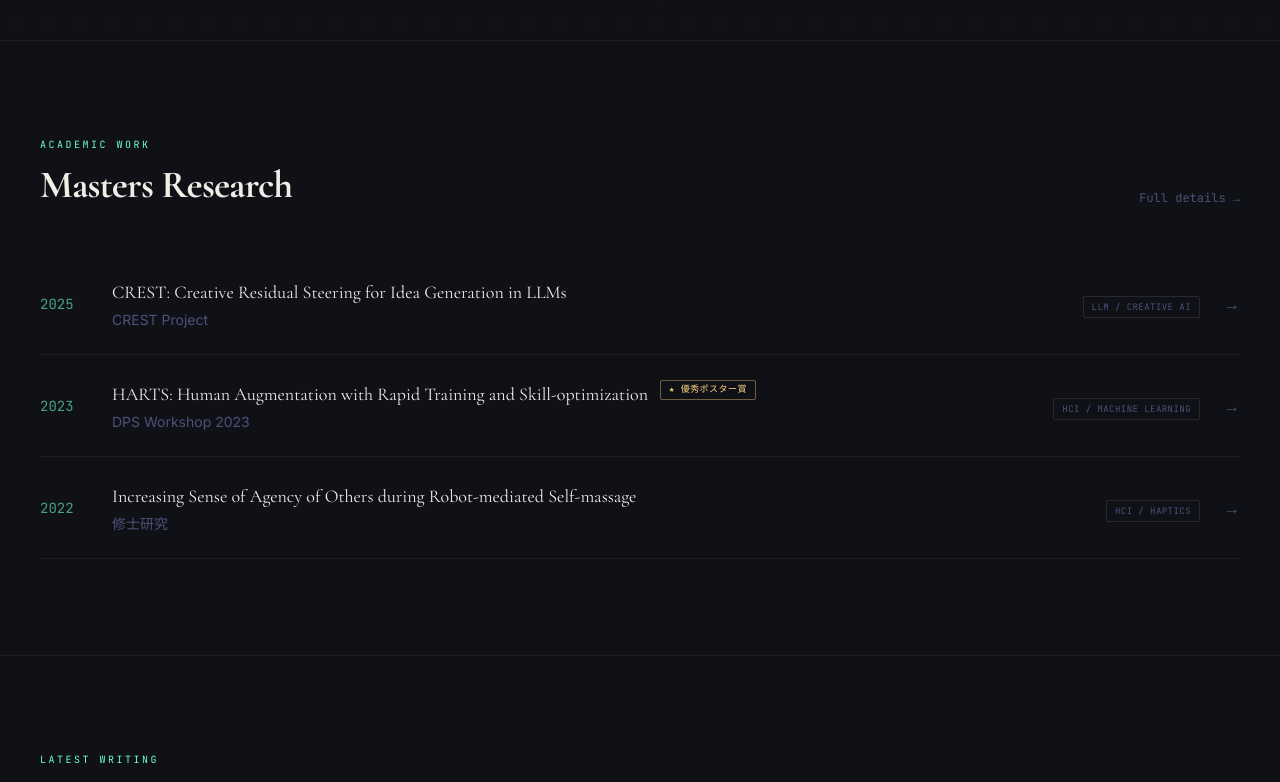
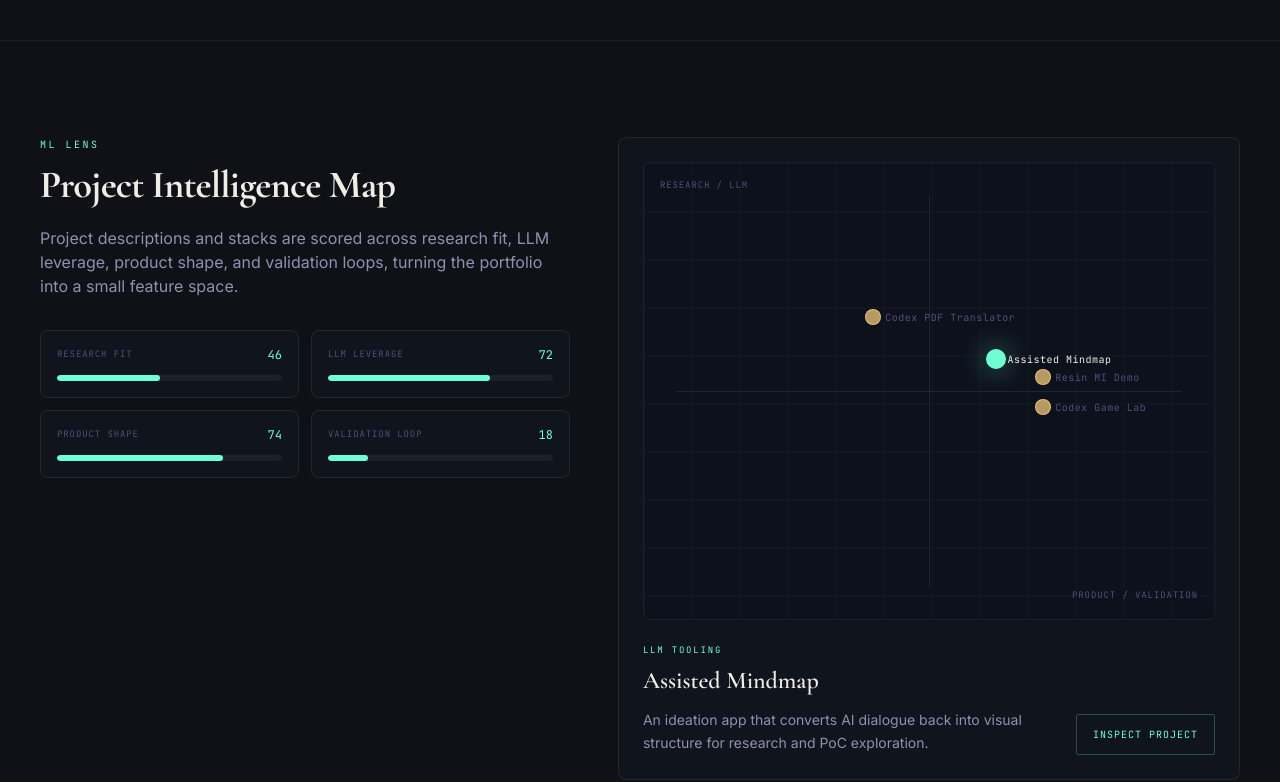
Before and after one commit to ayatemp/my_portfolio, a Next.js app: page /en in a window 1280 px wide. Shown: the part 760-1542 px from the top of the page. Built offline with nearby package versions, Linux system fonts and the light colour scheme.

Commit message:
Show project intelligence map on homepage

```diff
--- a/app/[locale]/page.tsx
+++ b/app/[locale]/page.tsx
@@ -4,6 +4,7 @@ import { getProjects } from "@/lib/projects";
 import { getGitHubContributions } from "@/lib/github";
 import { ProfilePhoto } from "@/components/ProfilePhoto";
 import { GitHubContributions } from "@/components/GitHubContributions";
+import { ProjectIntelligenceMap } from "@/components/ProjectIntelligenceMap";
 import { getDictionary, normalizeLocale } from "@/lib/getDictionary";
 import { lp } from "@/lib/localePath";
 
@@ -52,7 +53,8 @@ export default async function HomePage({
   const t = dict.home;
 
   const articles = (await getArticles()).slice(0, 3);
-  const projects = (await getProjects()).slice(0, 3);
+  const allProjects = await getProjects();
+  const projects = allProjects.slice(0, 3);
   const contributions = await getGitHubContributions();
 
   return (
@@ -201,6 +203,8 @@ export default async function HomePage({
       </section>
 
       <GitHubContributions contributions={contributions} locale={locale} />
+
+      <ProjectIntelligenceMap projects={allProjects} locale={locale} />
 
       {/* ── MASTERS RESEARCH ───────────────────────────────── */}
       <section className="max-w-[1440px] mx-auto px-4 sm:px-6 md:px-10 py-16 sm:py-24 border-t border-white/[0.06]">
```
